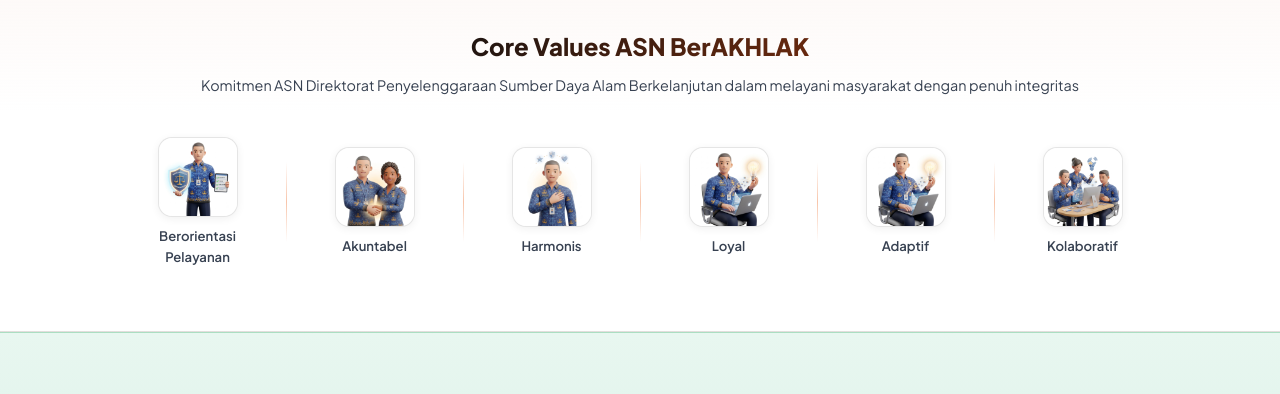
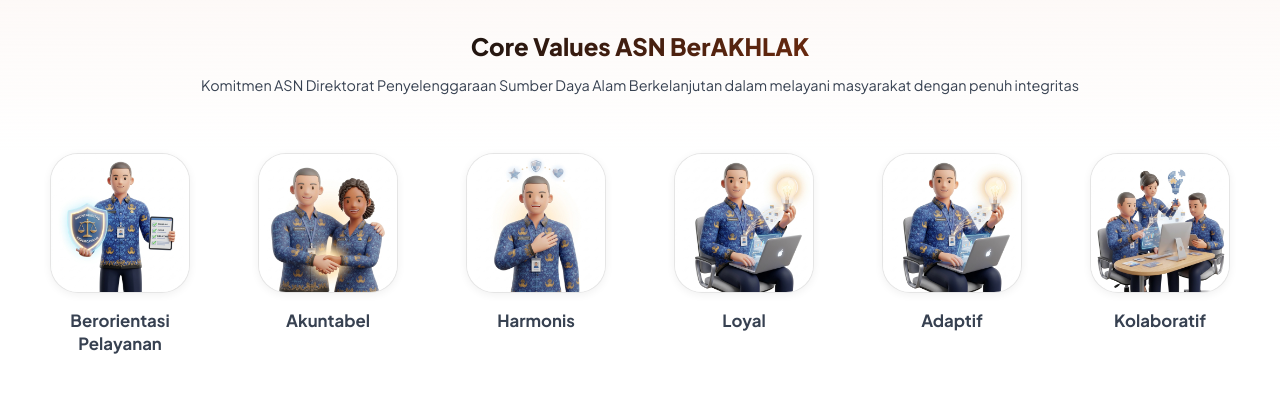
Before and after one commit to auliarahmansihite-ux/sedap-klh, a website: page public/index.html in a window 1280 px wide. Shown: the part 3660-4054 px from the top of the page. Drawn offline with Linux system fonts and the light colour scheme; no server answers.

Commit message:
style: beautify core values layout to support larger custom icons

```diff
--- a/public/assets/css/style.css
+++ b/public/assets/css/style.css
@@ -949,41 +949,46 @@
 .logo-partners-sub { color: var(--gray-300); font-size: 0.9rem; margin-bottom: 2.5rem; }
 
 .logo-partners-grid {
-  display: flex; align-items: center; justify-content: center;
-  gap: 3rem; flex-wrap: wrap;
+  display: grid;
+  grid-template-columns: repeat(auto-fit, minmax(150px, 1fr));
+  gap: 2rem;
+  padding: 1rem 0;
 }
 .logo-partner-item {
-  display: flex; flex-direction: column; align-items: center; gap: 0.5rem;
-  transition: var(--transition);
-}
-.logo-partner-item:hover { transform: translateY(-4px); }
+  display: flex; flex-direction: column; align-items: center; gap: 1rem;
+  transition: var(--transition);
+}
+.logo-partner-item:hover { transform: translateY(-8px); }
 .logo-partner-caption {
-  font-size: 0.82rem; font-weight: 600;
-  color: var(--gray-300);
-  transition: var(--transition);
+  font-size: 1.05rem; font-weight: 700;
+  color: var(--gray-200);
+  transition: var(--transition);
+  text-align: center;
+  line-height: 1.4;
 }
 .logo-partner-item:hover .logo-partner-caption { color: var(--gold-300); }
 
-.logo-partners-divider {
-  width: 1px; height: 80px;
-  background: linear-gradient(180deg, transparent, var(--gold-500), transparent);
-  opacity: 0.4;
-}
-
 .value-icon {
-  font-size: 2.5rem;
-  width: 80px; height: 80px; border-radius: var(--radius-md);
+  width: 140px; height: 140px; border-radius: var(--radius-xl);
   background: var(--bg-card);
   border: 1px solid var(--border);
   display: flex; align-items: center; justify-content: center;
-  transition: var(--transition);
+  transition: all 0.4s cubic-bezier(0.4, 0, 0.2, 1);
   box-shadow: var(--shadow-sm);
+  overflow: hidden;
+  position: relative;
+}
+.value-img {
+  width: 100%; height: 100%; object-fit: cover;
+  transition: transform 0.6s cubic-bezier(0.4, 0, 0.2, 1);
+}
+.logo-partner-item:hover .value-img {
+  transform: scale(1.15);
 }
 .logo-partner-item:hover .value-icon {
   border-color: var(--gold-400);
-  background: linear-gradient(135deg, rgba(201,162,39,0.10), rgba(201,162,39,0.04));
-  box-shadow: 0 4px 20px rgba(201,162,39,0.20);
-  transform: scale(1.08);
+  background: linear-gradient(135deg, rgba(201,162,39,0.15), rgba(201,162,39,0.05));
+  box-shadow: 0 10px 30px rgba(201,162,39,0.30);
 }
 
 /* ════════════════════════════════════════
@@ -2160,11 +2165,7 @@
   background-clip: text;
 }
 [data-theme="light"] .logo-partners-sub { color: #374151; }
-[data-theme="light"] .logo-partners-divider {
-  background: linear-gradient(180deg, transparent, #ea580c, transparent);
-  opacity: 0.35;
-}
-[data-theme="light"] .logo-partner-caption { color: #374151; font-weight: 600; }
+[data-theme="light"] .logo-partner-caption { color: #374151; font-weight: 700; }
 [data-theme="light"] .logo-partner-item:hover .logo-partner-caption { color: #c2410c; }
 [data-theme="light"] .value-icon {
   background: #ffffff;
--- a/public/index.html
+++ b/public/index.html
@@ -281,17 +281,12 @@
       <h3 class="logo-partners-title">Core Values ASN BerAKHLAK</h3>
       <p class="logo-partners-sub">Komitmen ASN Direktorat Penyelenggaraan Sumber Daya Alam Berkelanjutan dalam melayani masyarakat dengan penuh integritas</p>
       <div class="logo-partners-grid">
-        <div class="logo-partner-item"><div class="value-icon"><img src="assets/images/icons/pelayanan.jpg" alt="Pelayanan" style="width:100%; height:100%; object-fit:cover; border-radius:inherit;"></div><span class="logo-partner-caption">Berorientasi<br>Pelayanan</span></div>
-        <div class="logo-partners-divider"></div>
-        <div class="logo-partner-item"><div class="value-icon"><img src="assets/images/icons/akuntabel.jpg" alt="Akuntabel" style="width:100%; height:100%; object-fit:cover; border-radius:inherit;"></div><span class="logo-partner-caption">Akuntabel</span></div>
-        <div class="logo-partners-divider"></div>
-        <div class="logo-partner-item"><div class="value-icon"><img src="assets/images/icons/harmonis.jpg" alt="Harmonis" style="width:100%; height:100%; object-fit:cover; border-radius:inherit;"></div><span class="logo-partner-caption">Harmonis</span></div>
-        <div class="logo-partners-divider"></div>
-        <div class="logo-partner-item"><div class="value-icon"><img src="assets/images/icons/loyal.jpg" alt="Loyal" style="width:100%; height:100%; object-fit:cover; border-radius:inherit;"></div><span class="logo-partner-caption">Loyal</span></div>
-        <div class="logo-partners-divider"></div>
-        <div class="logo-partner-item"><div class="value-icon"><img src="assets/images/icons/adaptif.jpg" alt="Adaptif" style="width:100%; height:100%; object-fit:cover; border-radius:inherit;"></div><span class="logo-partner-caption">Adaptif</span></div>
-        <div class="logo-partners-divider"></div>
-        <div class="logo-partner-item"><div class="value-icon"><img src="assets/images/icons/kolaboratif.jpg" alt="Kolaboratif" style="width:100%; height:100%; object-fit:cover; border-radius:inherit;"></div><span class="logo-partner-caption">Kolaboratif</span></div>
+        <div class="logo-partner-item"><div class="value-icon"><img src="assets/images/icons/pelayanan.jpg" alt="Pelayanan" class="value-img"></div><span class="logo-partner-caption">Berorientasi<br>Pelayanan</span></div>
+        <div class="logo-partner-item"><div class="value-icon"><img src="assets/images/icons/akuntabel.jpg" alt="Akuntabel" class="value-img"></div><span class="logo-partner-caption">Akuntabel</span></div>
+        <div class="logo-partner-item"><div class="value-icon"><img src="assets/images/icons/harmonis.jpg" alt="Harmonis" class="value-img"></div><span class="logo-partner-caption">Harmonis</span></div>
+        <div class="logo-partner-item"><div class="value-icon"><img src="assets/images/icons/loyal.jpg" alt="Loyal" class="value-img"></div><span class="logo-partner-caption">Loyal</span></div>
+        <div class="logo-partner-item"><div class="value-icon"><img src="assets/images/icons/adaptif.jpg" alt="Adaptif" class="value-img"></div><span class="logo-partner-caption">Adaptif</span></div>
+        <div class="logo-partner-item"><div class="value-icon"><img src="assets/images/icons/kolaboratif.jpg" alt="Kolaboratif" class="value-img"></div><span class="logo-partner-caption">Kolaboratif</span></div>
       </div>
     </div>
   </section>
```
